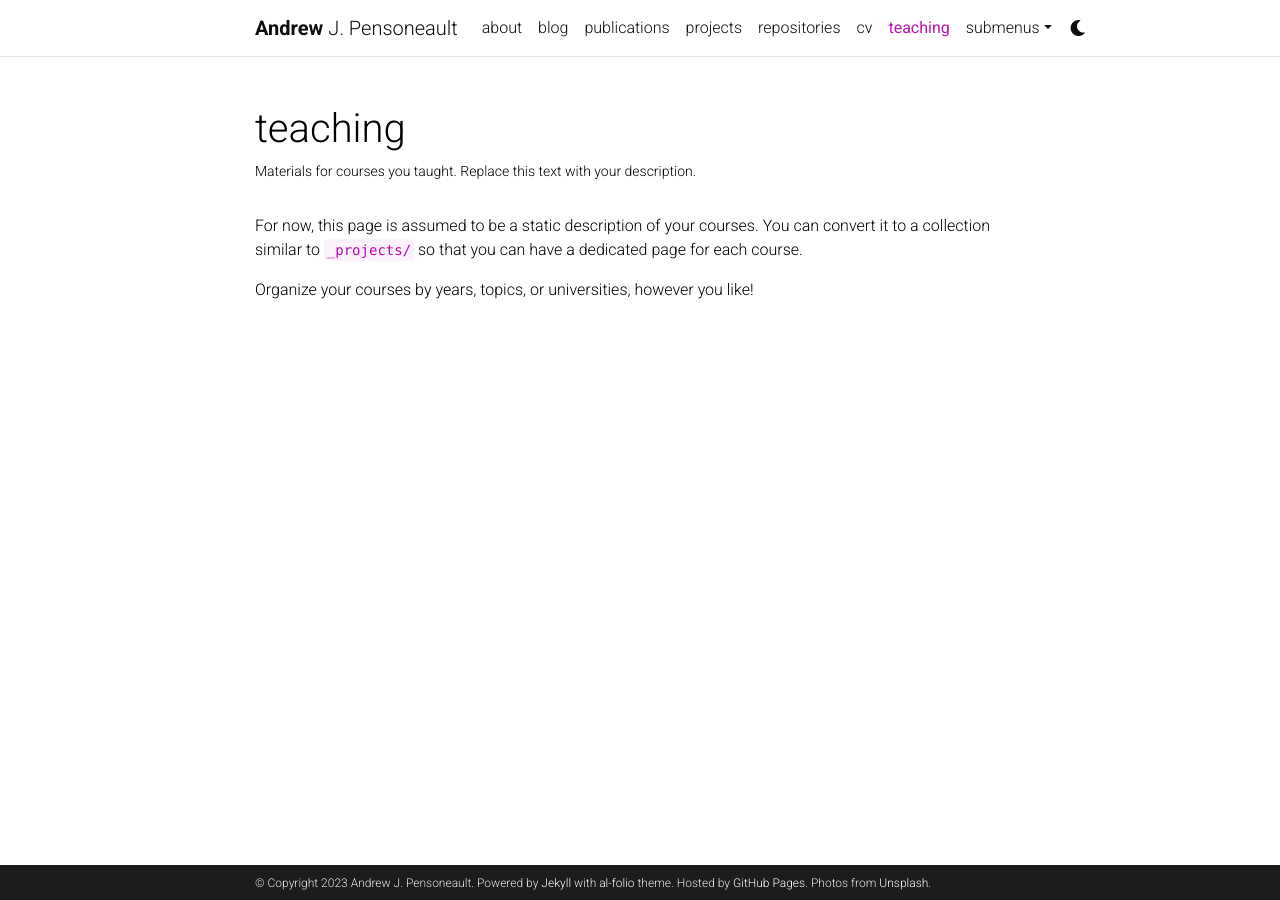
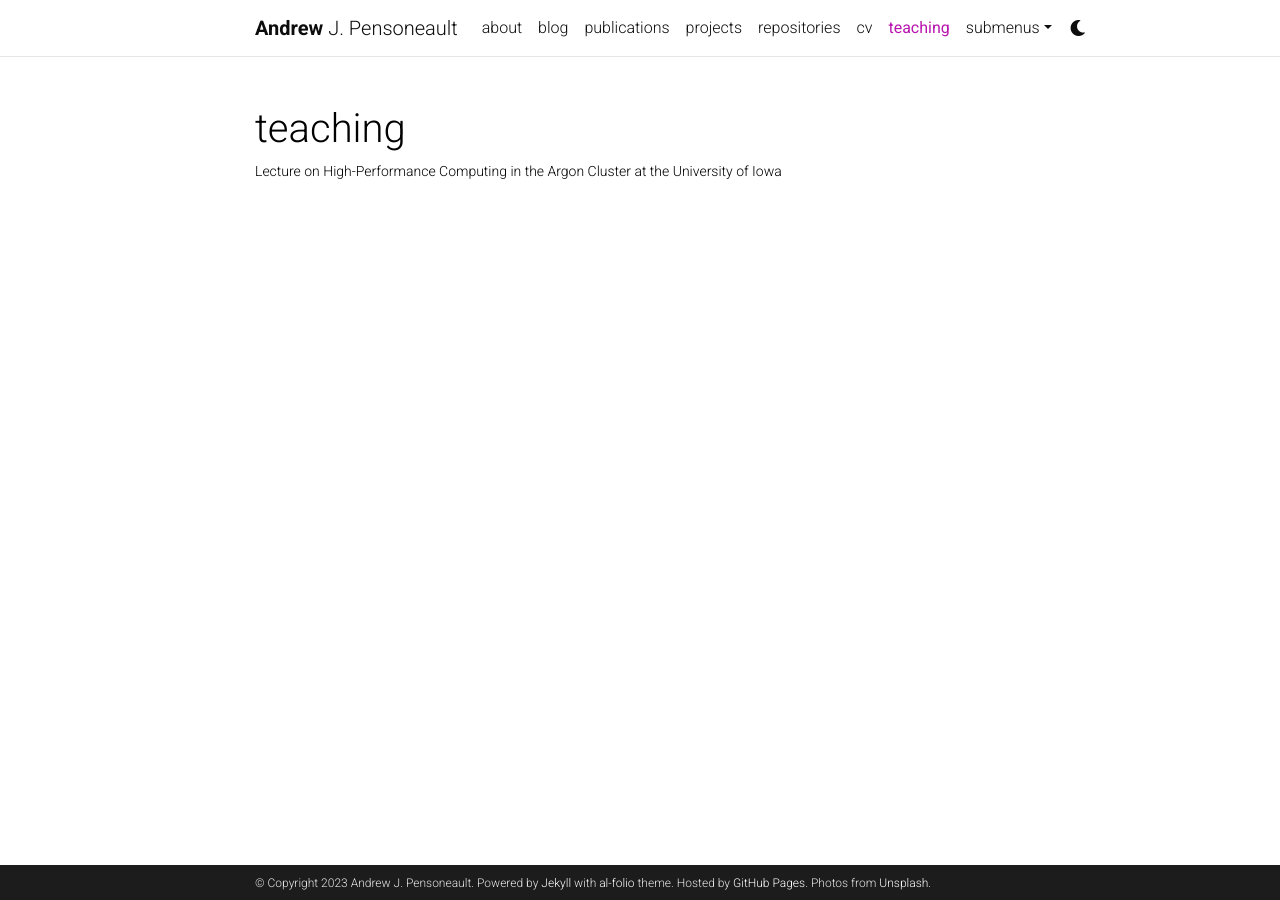
Before and after one commit to Andrewpensoneault/andrewpensoneault-github.io, a Jekyll site: the page built from _pages/teaching.md, in a window 1280 px wide. Built offline with Jekyll 4.4.1, drawn with Linux system fonts in a browser that asks for light colours; comment, search, counter and statistics services are not loaded; a style sheet for code colours, icons or effects is not loaded.

Commit message:
Update teaching.md

```diff
--- a/_pages/teaching.md
+++ b/_pages/teaching.md
@@ -2,11 +2,7 @@
 layout: page
 permalink: /teaching/
 title: teaching
-description: Materials for courses you taught. Replace this text with your description.
+description: Lecture on High-Performance Computing in the Argon Cluster at the University of Iowa
 nav: true
 nav_order: 5
 ---
-
-For now, this page is assumed to be a static description of your courses. You can convert it to a collection similar to `_projects/` so that you can have a dedicated page for each course.
-
-Organize your courses by years, topics, or universities, however you like!
```
